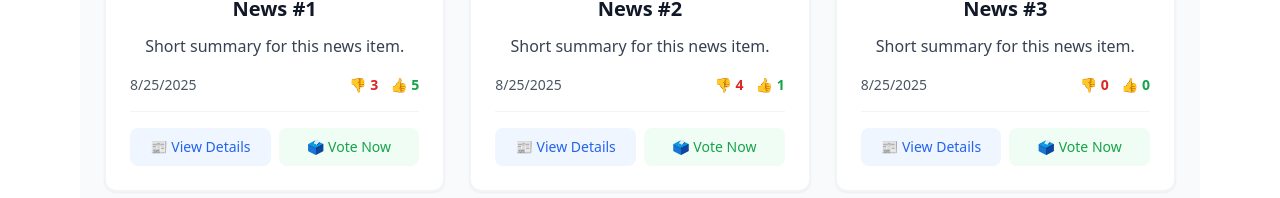
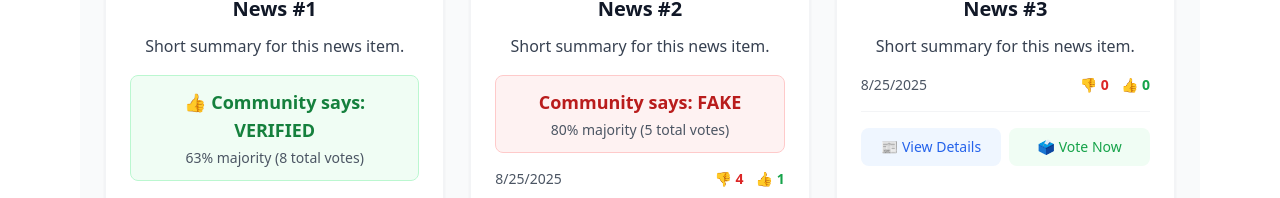
Before and after one commit to chartchai-class/project-01-the-anti-fake-news-system-thejobless, a Vue app in the folder thejobless/: page / in a window 1280 px wide. Shown: the part 691-889 px from the top of the page. Built offline with nearby package versions, Linux system fonts and the light colour scheme.

Commit message:
Add majority vote feature to news articles and detail pages

```diff
--- a/thejobless/src/pages/Home.vue
+++ b/thejobless/src/pages/Home.vue
@@ -20,6 +20,10 @@ const pageNumbers = computed(() => {
 
 const goToNewsDetail = (newsId) => {
   router.push(`/news/${newsId}`);
+};
+
+const getVoteStatus = (newsId) => {
+  return store.majorityVote(newsId);
 };
 </script>
 
@@ -134,11 +138,34 @@ const goToNewsDetail = (newsId) => {
           <h3 class="font-bold text-xl mb-3 text-gray-900 leading-tight group-hover:text-blue-600 transition-colors duration-200">{{ news.title }}</h3>
           <p class="text-gray-700 text-base leading-relaxed mb-4">{{ news.summary }}</p>
 
+          <!-- Majority Vote Display -->
+          <div v-if="getVoteStatus(news.id).total > 0" class="mb-4 p-3 rounded-lg" :class="{
+            'bg-red-50 border border-red-200': getVoteStatus(news.id).result === 'fake',
+            'bg-green-50 border border-green-200': getVoteStatus(news.id).result === 'not_fake',
+            'bg-yellow-50 border border-yellow-200': getVoteStatus(news.id).result === 'tie'
+          }">
+            <div class="text-center">
+              <div class="text-lg font-bold" :class="{
+                'text-red-700': getVoteStatus(news.id).result === 'fake',
+                'text-green-700': getVoteStatus(news.id).result === 'not_fake',
+                'text-yellow-700': getVoteStatus(news.id).result === 'tie'
+              }">
+                {{ getVoteStatus(news.id).result === 'fake' ? ' Community says: FAKE' :
+                   getVoteStatus(news.id).result === 'not_fake' ? '👍 Community says: VERIFIED' :
+                   ' Community is split' }}
+              </div>
+              <div class="text-sm text-gray-600 mt-1">
+                {{ getVoteStatus(news.id).percentage }}% majority
+                ({{ getVoteStatus(news.id).total }} total votes)
+              </div>
+            </div>
+          </div>
+
           <div class="flex items-center justify-between text-sm">
             <span class="text-gray-600 font-medium">{{ new Date(news.reportedAt).toLocaleDateString() }}</span>
             <div class="flex gap-3">
-              <span class="text-red-600 font-semibold">👎 {{ store.votes[news.id]?.fake || 0 }}</span>
-              <span class="text-green-600 font-semibold">👍 {{ store.votes[news.id]?.notFake || 0 }}</span>
+              <span class="text-red-600 font-semibold">👎 {{ getVoteStatus(news.id).fakeVotes || 0 }}</span>
+              <span class="text-green-600 font-semibold">👍 {{ getVoteStatus(news.id).notFakeVotes || 0 }}</span>
             </div>
           </div>
 
--- a/thejobless/src/pages/NewsDetail.vue
+++ b/thejobless/src/pages/NewsDetail.vue
@@ -10,6 +10,7 @@ const store = useNewsStore();
 const news = computed(() => store.all.find(n => n.id === id));
 const vote = computed(() => store.votes[id] || { fake: 0, notFake: 0 });
 const comments = computed(() => store.comments[id] || []);
+const majorityVote = computed(() => store.majorityVote(id));
 </script>
 
 <template>
@@ -53,6 +54,50 @@ const comments = computed(() => store.comments[id] || []);
         <h2 class="text-2xl font-bold mb-4 text-gray-900">Full Content</h2>
         <p class="text-lg text-gray-700 leading-relaxed">{{ news.content }}</p>
       </div>
+
+      <!-- Community Verdict Section -->
+      <section v-if="majorityVote.total > 0" class="bg-white p-8 rounded-xl shadow-sm border">
+        <h2 class="font-bold text-2xl mb-6 text-gray-900">Community Verdict</h2>
+
+        <div class="text-center p-8 rounded-xl" :class="{
+          'bg-red-50 border-2 border-red-200': majorityVote.result === 'fake',
+          'bg-green-50 border-2 border-green-200': majorityVote.result === 'not_fake',
+          'bg-yellow-50 border-2 border-yellow-200': majorityVote.result === 'tie'
+        }">
+          <div class="text-6xl mb-4">
+            {{ majorityVote.result === 'fake' ? '' :
+               majorityVote.result === 'not_fake' ? '👍' : '🤝' }}
+          </div>
+
+          <h3 class="text-3xl font-bold mb-3" :class="{
+            'text-red-700': majorityVote.result === 'fake',
+            'text-green-700': majorityVote.result === 'not_fake',
+            'text-yellow-700': majorityVote.result === 'tie'
+          }">
+            {{ majorityVote.result === 'fake' ? 'FAKE NEWS DETECTED!' :
+               majorityVote.result === 'not_fake' ? 'VERIFIED AS TRUE!' :
+               'COMMUNITY IS SPLIT' }}
+          </h3>
+
+          <p class="text-lg text-gray-600 mb-4">
+            {{ majorityVote.result === 'fake' ? 'The community has identified this as potentially misleading or false information.' :
+               majorityVote.result === 'not_fake' ? 'The community has verified this information as accurate and trustworthy.' :
+               'The community is evenly divided on this news item.' }}
+          </p>
+
+          <div class="text-2xl font-bold" :class="{
+            'text-red-600': majorityVote.result === 'fake',
+            'text-green-600': majorityVote.result === 'not_fake',
+            'text-yellow-600': majorityVote.result === 'tie'
+          }">
+            {{ majorityVote.percentage }}% Majority
+          </div>
+
+          <div class="text-sm text-gray-500 mt-2">
+            Based on {{ majorityVote.total }} community votes
+          </div>
+        </div>
+      </section>
 
       <!-- Quick Vote Section -->
       <section class="bg-white p-8 rounded-xl shadow-sm border">
--- a/thejobless/src/store/news.js
+++ b/thejobless/src/store/news.js
@@ -99,6 +99,46 @@ export const useNewsStore = defineStore("news", {
 
     commentsOf: (state) => (newsId) => {
       return state.comments[newsId] || [];
+    },
+
+    // getter ใหม่สำหรับผลการโหวตตามเสียงข้างมาก
+    majorityVote: (state) => (newsId) => {
+      const vote = state.votes[newsId] || { fake: 0, notFake: 0 };
+      const total = vote.fake + vote.notFake;
+
+      if (total === 0) return { result: 'no_votes', percentage: 0, leading: null };
+
+      const fakePercentage = (vote.fake / total) * 100;
+      const notFakePercentage = (vote.notFake / total) * 100;
+
+      if (vote.fake > vote.notFake) {
+        return {
+          result: 'fake',
+          percentage: Math.round(fakePercentage),
+          leading: 'fake',
+          fakeVotes: vote.fake,
+          notFakeVotes: vote.notFake,
+          total: total
+        };
+      } else if (vote.notFake > vote.fake) {
+        return {
+          result: 'not_fake',
+          percentage: Math.round(notFakePercentage),
+          leading: 'not_fake',
+          fakeVotes: vote.fake,
+          notFakeVotes: vote.notFake,
+          total: total
+        };
+      } else {
+        return {
+          result: 'tie',
+          percentage: 50,
+          leading: null,
+          fakeVotes: vote.fake,
+          notFakeVotes: vote.notFake,
+          total: total
+        };
+      }
     }
   }
 });
```
